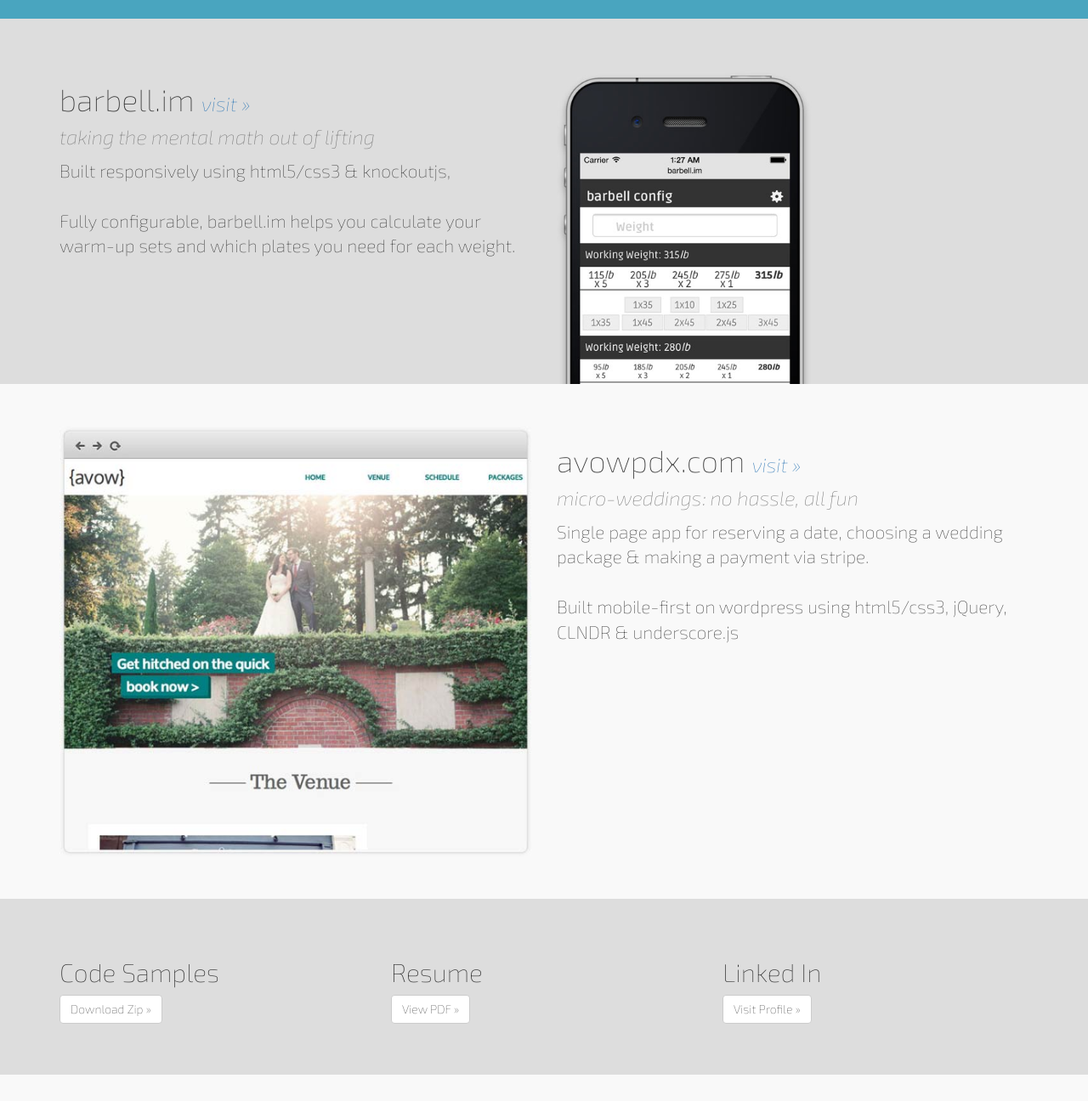
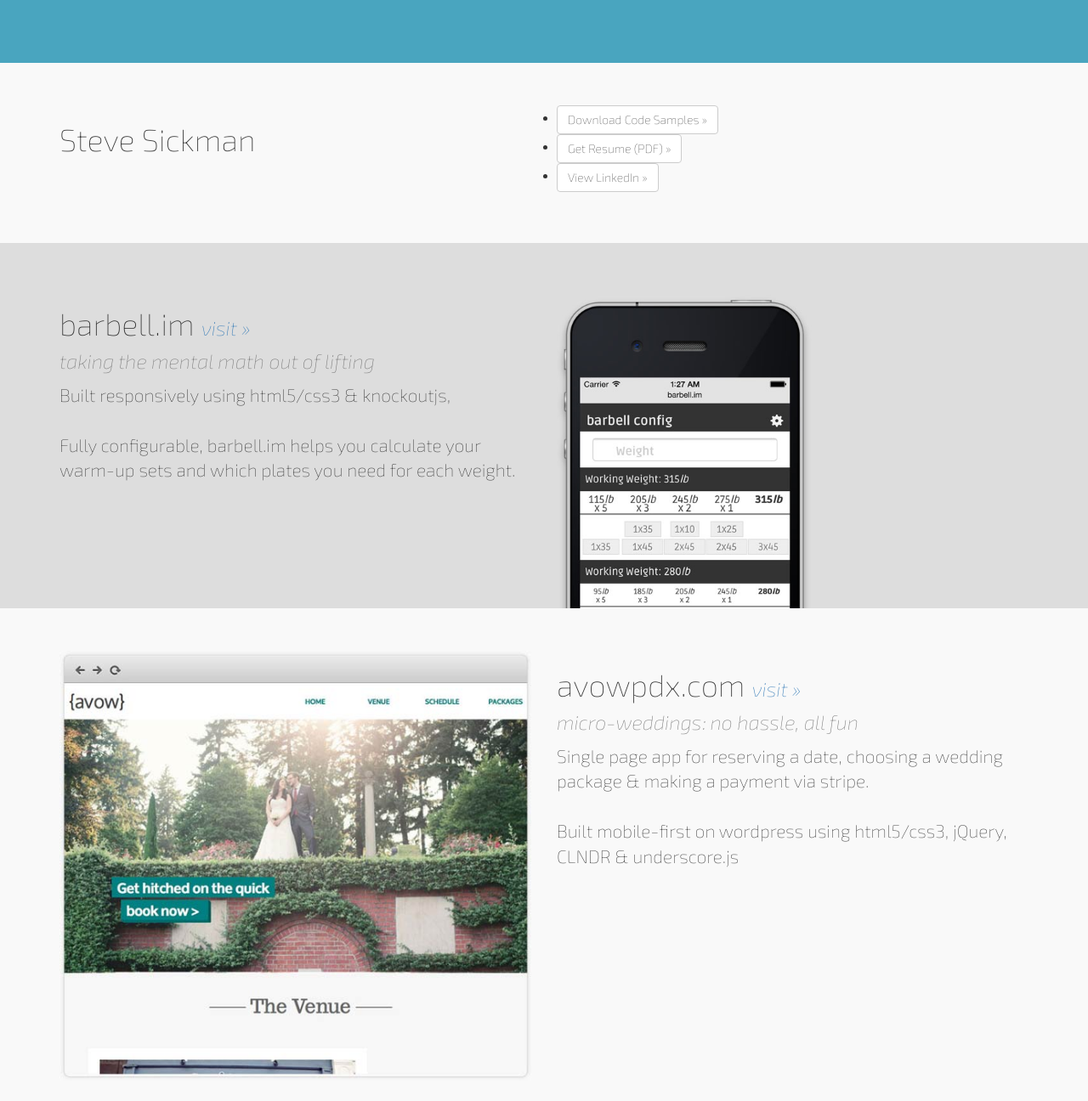
Before and after one commit to ssickman/sickman, a plain HTML site: page index.html in a window 1280 px wide. Shown: the part 384-1680 px from the top of the page at 85% size. Before the commit the page ends 1649 px from the top, so only its background shows below. Drawn offline with nearby package versions, Linux system fonts and the light colour scheme.

Commit message:
update home

```diff
--- a/css/main.css
+++ b/css/main.css
@@ -1,5 +1,5 @@
 body{
-	background: #f9f9f9;
+	background: #ddd;
 	font-family: "Exo 2","Helvetica Neue",Helvetica,Arial,sans-serif;
 }
 
@@ -12,7 +12,7 @@ section > .container{
 	padding-bottom: 50px;
 }
 section:nth-child(odd) {
-	background: #ddd;
+	background: #f9f9f9;
 }
 
 .navbar{
@@ -65,7 +65,8 @@ border-bottom: 1px solid #93cede;
 }
 
 .nav-margin-adjust{
-	padding-top: 120px;
+	padding-top: 150px;
+	padding-bottom: 70px;
 }
 
 .jumbotron{
--- a/index.html
+++ b/index.html
@@ -64,6 +64,22 @@
 		</div>
 	</div>
 
+	<section id="contact">
+		 <div class="container">
+		   <div class="row">
+			 <div class="col-sm-6">
+				 <h1>Steve Sickman</h1>
+			 </div>
+			 <ul class="col-sm-6">
+			   <li><a class="btn btn-default" href="/steve-sickman-code-samples.zip" role="button">Download Code Samples &raquo;</a></li>
+			   <li><a class="btn btn-default" href="/steve-sickman-resume.pdf" role="button">Get Resume (PDF) &raquo;</a></li>
+			   <li><a class="btn btn-default" href="//www.linkedin.com/pub/steven-sickman/79/106/400/" role="button">View LinkedIn &raquo;</a></li>
+			 </ul>
+		   </div>
+
+		</div> <!-- /container -->
+	</section>
+
 	<section class="barbell project" id="barbell">
 		<div class="container">
 			<div class="row">
@@ -115,28 +131,7 @@
 		</div>
 	</section>
 
-	<section id="contact">
-		 <div class="container">
-		   <div class="row">
-			 <div class="col-sm-4">
-			   <h2>Code Samples</h2>
-			   <!-- <p>Donec id elit non mi porta gravida at eget metus. Fusce dapibus, tellus ac cursus commodo, tortor mauris condimentum nibh, ut fermentum massa justo sit amet risus. Etiam porta sem malesuada magna mollis euismod. Donec sed odio dui. </p> -->
-			   <p><a class="btn btn-default" href="/steve-sickman-code-samples.zip" role="button">Download Zip &raquo;</a></p>
-			 </div>
-			 <div class="col-sm-4">
-			   <h2>Resume</h2>
-			   <!-- <p>Donec id elit non mi porta gravida at eget metus. Fusce dapibus, tellus ac cursus commodo, tortor mauris condimentum nibh, ut fermentum massa justo sit amet risus. Etiam porta sem malesuada magna mollis euismod. Donec sed odio dui. </p> -->
-			   <p><a class="btn btn-default" href="/steve-sickman-resume.pdf" role="button">View PDF &raquo;</a></p>
-			</div>
-			 <div class="col-sm-4">
-			   <h2>Linked In</h2>
-			   <!-- <p>Donec sed odio dui. Cras justo odio, dapibus ac facilisis in, egestas eget quam. Vestibulum id ligula porta felis euismod semper. Fusce dapibus, tellus ac cursus commodo, tortor mauris condimentum nibh, ut fermentum massa justo sit amet risus.</p> -->
-			   <p><a class="btn btn-default" href="//www.linkedin.com/pub/steven-sickman/79/106/400/" role="button">Visit Profile &raquo;</a></p>
-			 </div>
-		   </div>
 
-		</div> <!-- /container -->
-	</section>
 
 	<!-- Bootstrap core JavaScript
 	================================================== -->
```
